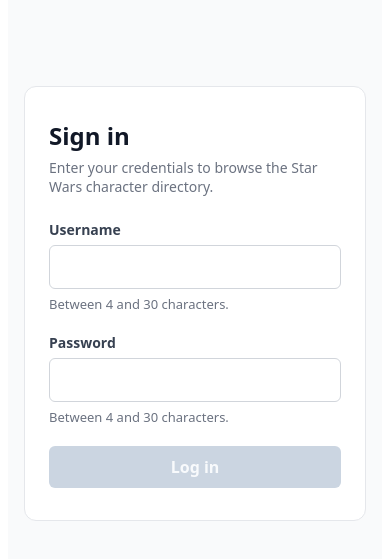
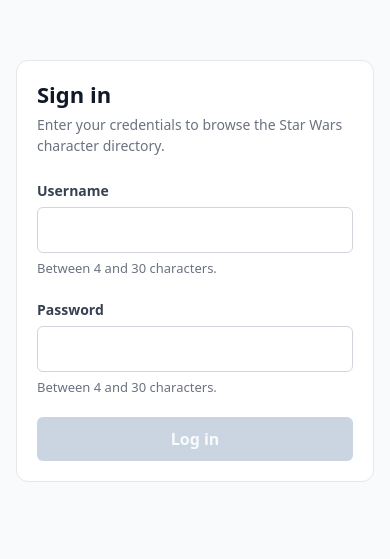
Before and after one commit to RumenSechkov/fibank-star-wars, a React (Vite) app: page / in a window 390 px wide. Shown: the part 151-710 px from the top of the page. Built offline with nearby package versions, Linux system fonts and the light colour scheme.

Commit message:
styling responsive

```diff
--- a/src/components/DataTable/DataTable.module.css
+++ b/src/components/DataTable/DataTable.module.css
@@ -44,7 +44,7 @@
   border: 1px solid #e5e7eb;
   border-radius: 0.5rem;
   background: #fff;
-  padding: 0.25rem 1rem;
+  padding: 0.25rem clamp(0.75rem, 3vw, 1rem);
   margin-bottom: 0.75rem;
 }
 
@@ -63,6 +63,7 @@
 
 .table td::before {
   content: attr(data-label);
+  flex-shrink: 0;
   font-weight: 600;
   color: #6b7280;
   font-size: 0.8125rem;
@@ -70,10 +71,11 @@
 
 .value {
   text-align: right;
+  overflow-wrap: anywhere;
 }
 
 /* Table layout with horizontal scroll, from 768px up. */
-@media (min-width: 768px) {
+@media (min-width: 48em) {
   .scrollArea {
     overflow-x: auto;
     border: 1px solid #e5e7eb;
@@ -144,18 +146,19 @@
 
 .pagination {
   display: flex;
+  flex-wrap: wrap;
   align-items: center;
   justify-content: space-between;
-  gap: 1rem;
+  gap: 0.75rem;
 }
 
 .pageButton {
+  flex: 1 1 auto;
+  min-width: 6rem;
   padding: 0.5rem 1rem;
   border: 1px solid #d1d5db;
   border-radius: 0.375rem;
   background: #fff;
-  color: #111827;
-  font: inherit;
   cursor: pointer;
 }
 
@@ -169,6 +172,20 @@
 }
 
 .pageIndicator {
+  order: -1;
+  flex: 1 0 100%;
+  text-align: center;
   color: #4b5563;
   font-size: 0.875rem;
 }
+
+@media (min-width: 30em) {
+  .pageButton {
+    flex: 0 0 auto;
+  }
+
+  .pageIndicator {
+    order: 0;
+    flex: 0 1 auto;
+  }
+}
--- a/src/components/LoginForm/LoginForm.module.css
+++ b/src/components/LoginForm/LoginForm.module.css
@@ -22,7 +22,6 @@
   border-radius: 0.375rem;
   background: #fff;
   color: #111827;
-  font: inherit;
 }
 
 .input:focus-visible {
@@ -57,7 +56,6 @@
   border-radius: 0.375rem;
   background: #2563eb;
   color: #fff;
-  font: inherit;
   font-weight: 600;
   cursor: pointer;
 }
--- a/src/components/OfflineModal/OfflineModal.module.css
+++ b/src/components/OfflineModal/OfflineModal.module.css
@@ -5,14 +5,14 @@
   display: flex;
   align-items: center;
   justify-content: center;
-  padding: 1rem;
+  padding: clamp(1rem, 4vw, 2rem);
   background: rgb(17 24 39 / 60%);
 }
 
 .dialog {
   width: 100%;
   max-width: 26rem;
-  padding: 1.5rem;
+  padding: clamp(1.25rem, 5vw, 1.75rem);
   border-radius: 0.75rem;
   background: #fff;
   color: #111827;
@@ -46,7 +46,6 @@
   border-radius: 0.375rem;
   background: #2563eb;
   color: #fff;
-  font: inherit;
   font-weight: 600;
   cursor: pointer;
 }
--- /dev/null
+++ b/src/index.css
@@ -0,0 +1,35 @@
+*,
+*::before,
+*::after {
+  box-sizing: border-box;
+}
+
+html {
+  -webkit-text-size-adjust: 100%;
+}
+
+body {
+  margin: 0;
+  min-height: 100vh;
+  min-height: 100dvh;
+  font-family: system-ui, -apple-system, 'Segoe UI', Roboto, sans-serif;
+  line-height: 1.5;
+  color: #111827;
+  background: #f9fafb;
+}
+
+#root {
+  min-height: 100vh;
+  min-height: 100dvh;
+}
+
+button,
+input {
+  font: inherit;
+  color: inherit;
+}
+
+:focus-visible {
+  outline: 2px solid #2563eb;
+  outline-offset: 2px;
+}
--- a/src/main.tsx
+++ b/src/main.tsx
@@ -1,6 +1,7 @@
 import { StrictMode } from 'react'
 import { createRoot } from 'react-dom/client'
 import App from './App.tsx'
+import './index.css'
 
 createRoot(document.getElementById('root')!).render(
   <StrictMode>
--- a/src/pages/LoginPage.module.css
+++ b/src/pages/LoginPage.module.css
@@ -3,16 +3,14 @@
   align-items: center;
   justify-content: center;
   min-height: 100vh;
-  padding: 1.5rem 1rem;
-  color: #111827;
-  font-family: system-ui, -apple-system, 'Segoe UI', sans-serif;
-  background: #f9fafb;
+  min-height: 100dvh;
+  padding: clamp(1rem, 4vw, 2.5rem);
 }
 
 .card {
   width: 100%;
   max-width: 24rem;
-  padding: 2rem 1.5rem;
+  padding: clamp(1.25rem, 5vw, 2rem);
   border: 1px solid #e5e7eb;
   border-radius: 0.75rem;
   background: #fff;
@@ -20,7 +18,8 @@
 
 .title {
   margin: 0 0 0.375rem;
-  font-size: 1.5rem;
+  font-size: clamp(1.375rem, 4vw, 1.625rem);
+  line-height: 1.25;
 }
 
 .subtitle {
--- a/src/pages/TablePage.module.css
+++ b/src/pages/TablePage.module.css
@@ -1,9 +1,8 @@
 .page {
+  width: 100%;
   max-width: 64rem;
   margin: 0 auto;
-  padding: 1.5rem 1rem 3rem;
-  color: #111827;
-  font-family: system-ui, -apple-system, 'Segoe UI', sans-serif;
+  padding: clamp(1rem, 4vw, 2rem) clamp(0.75rem, 4vw, 2rem) 3rem;
 }
 
 .header {
@@ -11,22 +10,22 @@
   flex-wrap: wrap;
   align-items: center;
   justify-content: space-between;
-  gap: 1rem;
+  gap: 0.75rem 1rem;
   margin-bottom: 1.5rem;
 }
 
 .title {
   margin: 0;
-  font-size: 1.5rem;
+  font-size: clamp(1.25rem, 4vw, 1.75rem);
+  line-height: 1.25;
 }
 
 .logoutButton {
+  flex-shrink: 0;
   padding: 0.5rem 1rem;
   border: 1px solid #d1d5db;
   border-radius: 0.375rem;
   background: #fff;
-  color: #111827;
-  font: inherit;
   cursor: pointer;
 }
 
@@ -39,7 +38,7 @@
   flex-direction: column;
   align-items: flex-start;
   gap: 0.75rem;
-  padding: 1.5rem;
+  padding: clamp(1rem, 4vw, 1.5rem);
   border: 1px solid #fecaca;
   border-radius: 0.5rem;
   background: #fef2f2;
@@ -54,6 +53,7 @@
 .errorMessage {
   margin: 0;
   color: #7f1d1d;
+  overflow-wrap: anywhere;
 }
 
 .retryButton {
@@ -62,7 +62,7 @@
   border-radius: 0.375rem;
   background: #b91c1c;
   color: #fff;
-  font: inherit;
+  font-weight: 600;
   cursor: pointer;
 }
 
```
